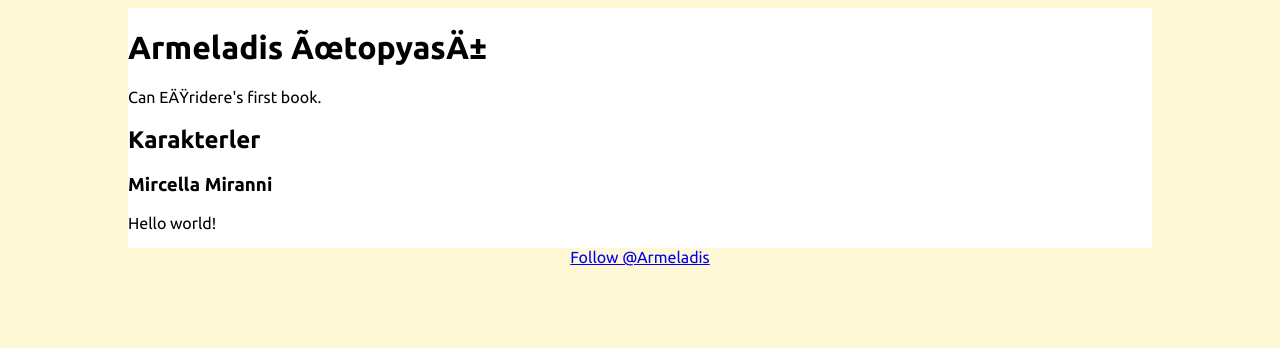
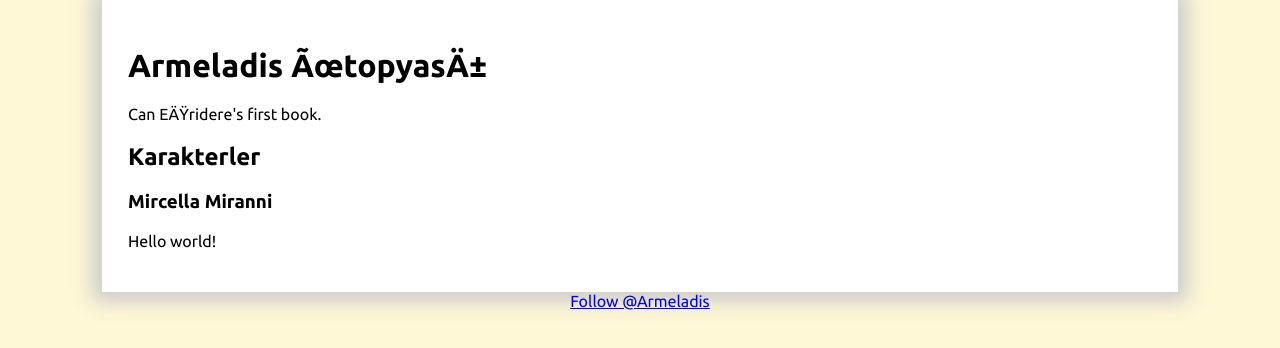
Before and after one commit to jegraphy/armeladis, a plain HTML site: page au/index.html in a window 1280 px wide. Drawn offline with Linux system fonts and the light colour scheme; a web font is replaced by a local one.

Commit message:
Update index.html

```diff
--- a/au/index.html
+++ b/au/index.html
@@ -26,9 +26,9 @@
     display: flex;
     flex-direction: column;
     justify-content: center;
-    align-items: center; background: #fff8d6}
+    align-items: center; background: #fff8d6; padding: 0; margin: 0;}
 
-  .main {width: 80vw; background: #fff; }
+  .main {width: 80vw; background: #fff; box-shadow: 0 0 20px 10px #ccc; padding: 2vw;}
 
   .xbtn {display:flex;}
 
```
